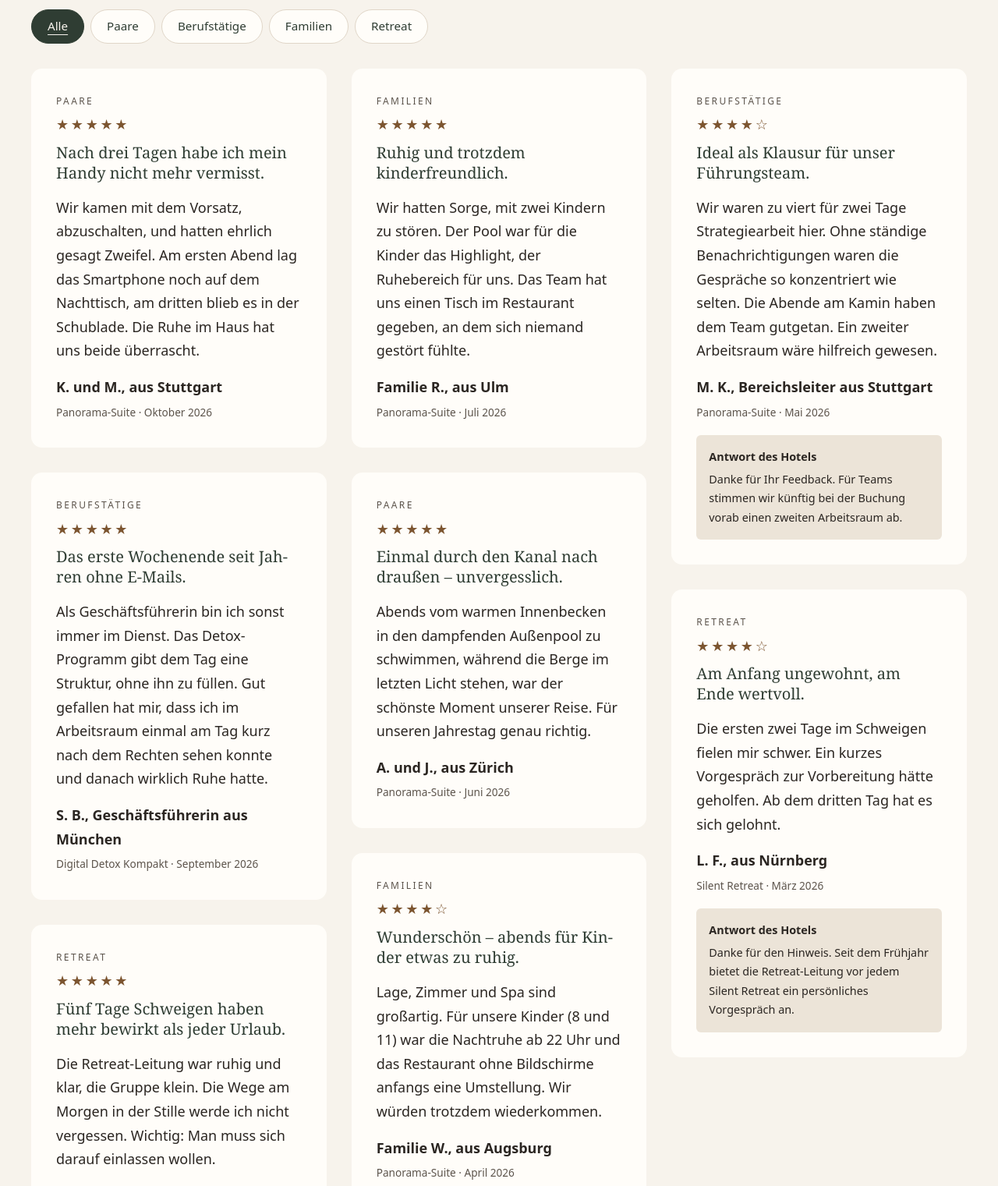
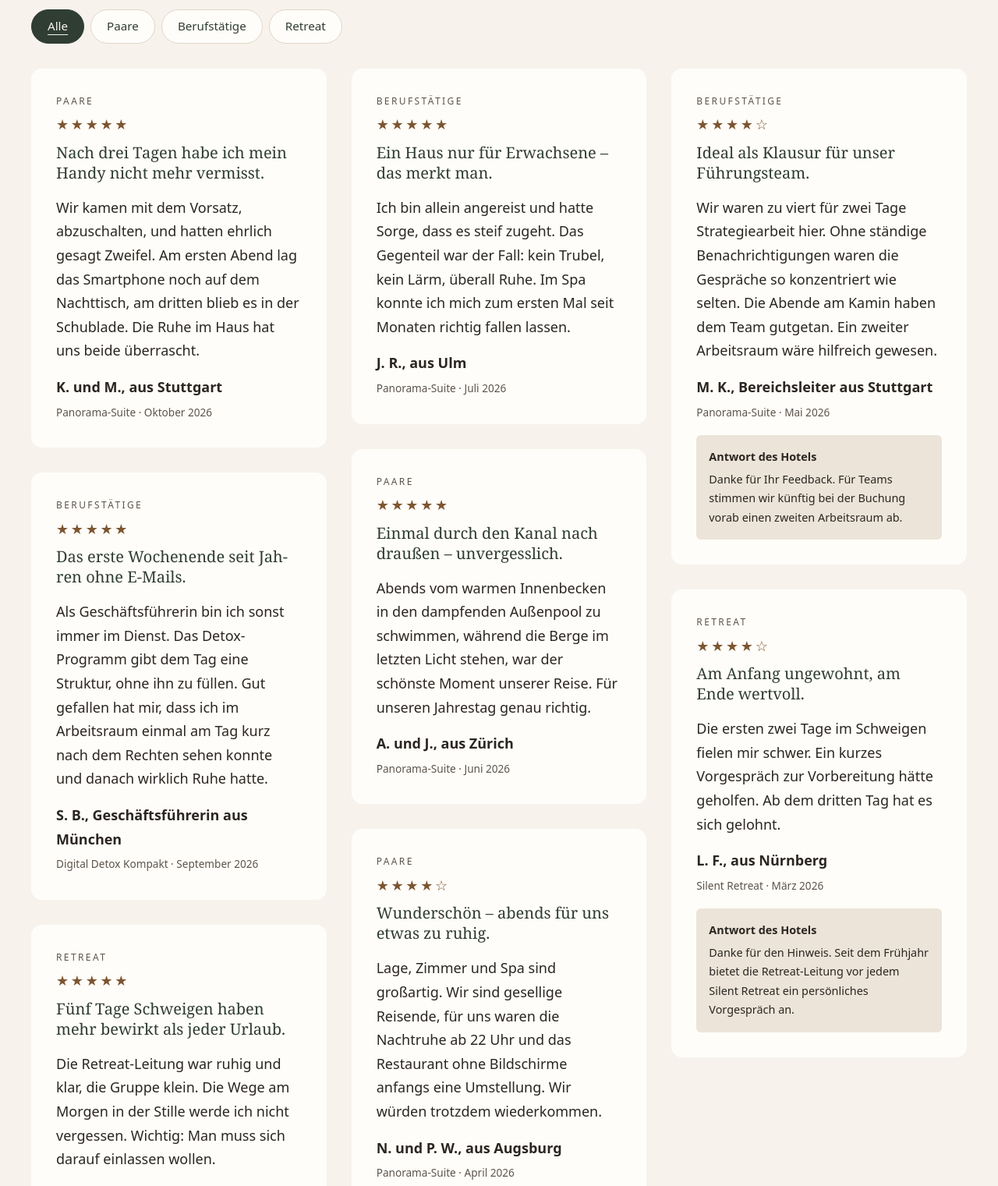
Before and after one commit to rmhodus/website-projekt, a plain HTML site: page rezensionen.html in a window 1280 px wide. Shown: the part 764-2285 px from the top of the page at 78% size. Drawn offline with Linux system fonts and the light colour scheme.

Commit message:
Add files via upload

```diff
--- a/rezensionen.html
+++ b/rezensionen.html
@@ -56,7 +56,7 @@
       </section>
 
       <!-- Filter ohne JavaScript: Radio-Buttons + :has() im CSS.
-           Die IDs (f-alle, f-paare, f-business, f-familie, f-retreat) und die
+           Die IDs (f-alle, f-paare, f-business, f-retreat) und die
            data-kategorie-Werte der Karten müssen zusammenpassen. -->
       <section class="section" aria-labelledby="bewertungen-titel">
         <div class="container reviews">
@@ -68,8 +68,6 @@
             <label class="programs__label" for="f-paare">Paare</label>
             <input type="radio" name="filter" id="f-business" class="programs__input visually-hidden">
             <label class="programs__label" for="f-business">Berufstätige</label>
-            <input type="radio" name="filter" id="f-familie" class="programs__input visually-hidden">
-            <label class="programs__label" for="f-familie">Familien</label>
             <input type="radio" name="filter" id="f-retreat" class="programs__input visually-hidden">
             <label class="programs__label" for="f-retreat">Retreat</label>
           </div>
@@ -107,15 +105,15 @@
                 <p class="review__author">T. H., aus Frankfurt<br><span>Silent Retreat · August 2026</span></p>
               </article>
             </li>
-            <li class="review" data-kategorie="familie">
+            <li class="review" data-kategorie="business">
               <article aria-labelledby="r4">
-                <p class="review__meta">Familien</p>
+                <p class="review__meta">Berufstätige</p>
                 <p class="rating"><span class="visually-hidden">5 von 5 Sternen</span><span aria-hidden="true">★★★★★</span></p>
-                <h3 id="r4">Ruhig und trotzdem kinderfreundlich.</h3>
+                <h3 id="r4">Ein Haus nur für Erwachsene – das merkt man.</h3>
                 <blockquote>
-                  <p>Wir hatten Sorge, mit zwei Kindern zu stören. Der Pool war für die Kinder das Highlight, der Ruhebereich für uns. Das Team hat uns einen Tisch im Restaurant gegeben, an dem sich niemand gestört fühlte.</p>
+                  <p>Ich bin allein angereist und hatte Sorge, dass es steif zugeht. Das Gegenteil war der Fall: kein Trubel, kein Lärm, überall Ruhe. Im Spa konnte ich mich zum ersten Mal seit Monaten richtig fallen lassen.</p>
                 </blockquote>
-                <p class="review__author">Familie R., aus Ulm<br><span>Panorama-Suite · Juli 2026</span></p>
+                <p class="review__author">J. R., aus Ulm<br><span>Panorama-Suite · Juli 2026</span></p>
               </article>
             </li>
             <li class="review" data-kategorie="paare">
@@ -129,18 +127,18 @@
                 <p class="review__author">A. und J., aus Zürich<br><span>Panorama-Suite · Juni 2026</span></p>
               </article>
             </li>
-            <li class="review" data-kategorie="familie">
+            <li class="review" data-kategorie="paare">
               <article aria-labelledby="r6">
-                <p class="review__meta">Familien</p>
+                <p class="review__meta">Paare</p>
                 <p class="rating"><span class="visually-hidden">4 von 5 Sternen</span><span aria-hidden="true">★★★★☆</span></p>
-                <h3 id="r6">Wunderschön – abends für Kinder etwas zu ruhig.</h3>
+                <h3 id="r6">Wunderschön – abends für uns etwas zu ruhig.</h3>
                 <blockquote>
-                  <p>Lage, Zimmer und Spa sind großartig. Für unsere Kinder (8 und 11) war die Nachtruhe ab 22 Uhr und das Restaurant ohne Bildschirme anfangs eine Umstellung. Wir würden trotzdem wiederkommen.</p>
+                  <p>Lage, Zimmer und Spa sind großartig. Wir sind gesellige Reisende, für uns waren die Nachtruhe ab 22 Uhr und das Restaurant ohne Bildschirme anfangs eine Umstellung. Wir würden trotzdem wiederkommen.</p>
                 </blockquote>
-                <p class="review__author">Familie W., aus Augsburg<br><span>Panorama-Suite · April 2026</span></p>
+                <p class="review__author">N. und P. W., aus Augsburg<br><span>Panorama-Suite · April 2026</span></p>
                 <div class="review__reply">
                   <p class="review__reply-title">Antwort des Hotels</p>
-                  <p>Vielen Dank für Ihre ehrliche Rückmeldung. Für Familien bieten wir inzwischen ein frühes Abendessen und Brettspiele in der Lounge an.</p>
+                  <p>Vielen Dank für Ihre ehrliche Rückmeldung. Abends laden wir inzwischen zu Gesprächen am Kamin und einem Aperitif in der Lounge ein.</p>
                 </div>
               </article>
             </li>
```
Also changed, not shown: ueber-uns.html (+2 -1 lines), wellness-detail.html (+1 -1 lines), wellness.html (+1 -1 lines).
